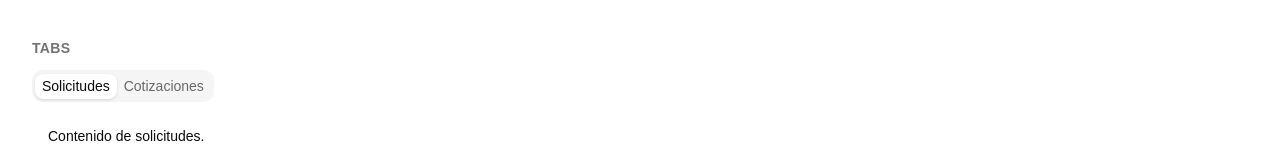
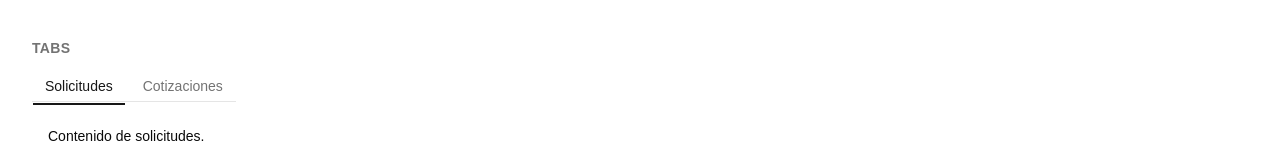
Before and after one commit to No-Country-simulation/S08-26-EQUIPO21-QualityTrack, a React (Vite) app in the folder apps/frontend/: page /kitchen-sink in a window 1280 px wide. Shown: the part 610-770 px from the top of the page. Built offline with nearby package versions, Linux system fonts and the light colour scheme; no server answers.

Commit message:
feat(frontend): add shared Tabs wrapper

```diff
--- /dev/null
+++ b/apps/frontend/src/components/ui/Tabs.tsx
@@ -0,0 +1,84 @@
+import type { ComponentProps, ReactNode } from 'react';
+
+import { cn } from '@/lib/utils';
+
+import {
+  Tabs as BaseTabs,
+  TabsContent,
+  TabsList as BaseTabsList,
+  TabsTrigger as BaseTabsTrigger,
+} from './base/tabs';
+
+export interface TabsProps {
+  readonly value: string;
+  readonly onValueChange: (value: string) => void;
+  readonly children: ReactNode;
+  readonly className?: string;
+}
+
+function TabsRoot({ value, onValueChange, children, className }: TabsProps) {
+  return (
+    <BaseTabs value={value} onValueChange={onValueChange} className={className}>
+      {children}
+    </BaseTabs>
+  );
+}
+
+export type TabsListProps = ComponentProps<typeof BaseTabsList>;
+
+function TabsList({ className, ...props }: Omit<TabsListProps, 'variant'>) {
+  return (
+    <BaseTabsList
+      variant="line"
+      className={cn('gap-1 border-b border-border p-0', className)}
+      {...props}
+    />
+  );
+}
+
+export interface TabsTriggerProps {
+  readonly value: string;
+  readonly children: ReactNode;
+  readonly disabled?: boolean;
+  readonly className?: string;
+}
+
+function TabsTrigger({
+  value,
+  children,
+  disabled,
+  className,
+}: TabsTriggerProps) {
+  return (
+    <BaseTabsTrigger
+      value={value}
+      disabled={disabled}
+      className={cn(
+        'rounded-none px-3 py-2 text-muted-foreground data-active:text-primary after:bg-primary',
+        className,
+      )}
+    >
+      {children}
+    </BaseTabsTrigger>
+  );
+}
+
+export interface TabsPanelProps {
+  readonly value: string;
+  readonly children: ReactNode;
+  readonly className?: string;
+}
+
+function TabsPanel({ value, children, className }: TabsPanelProps) {
+  return (
+    <TabsContent value={value} className={className}>
+      {children}
+    </TabsContent>
+  );
+}
+
+export const Tabs = Object.assign(TabsRoot, {
+  List: TabsList,
+  Trigger: TabsTrigger,
+  Panel: TabsPanel,
+});
--- a/apps/frontend/src/components/ui/index.ts
+++ b/apps/frontend/src/components/ui/index.ts
@@ -36,7 +36,6 @@ export {
   TableHeader,
   TableRow,
 } from './base/table';
-export { Tabs, TabsContent, TabsList, TabsTrigger } from './base/tabs';
 
 // Propios: sin primitivo equivalente en shadcn/ui ni en MynaUI (ver ADR-0013).
 export {
@@ -48,3 +47,10 @@ export { EmptyState, type EmptyStateProps } from './EmptyState';
 export { ErrorState, type ErrorStateProps } from './ErrorState';
 export { Field, type FieldProps } from './Field';
 export { SearchInput, type SearchInputProps } from './SearchInput';
+export {
+  Tabs,
+  type TabsListProps,
+  type TabsPanelProps,
+  type TabsProps,
+  type TabsTriggerProps,
+} from './Tabs';
--- a/apps/frontend/src/dev/KitchenSinkPage.tsx
+++ b/apps/frontend/src/dev/KitchenSinkPage.tsx
@@ -27,9 +27,6 @@ import {
   SearchInput,
   Skeleton,
   Tabs,
-  TabsContent,
-  TabsList,
-  TabsTrigger,
   type DataTableColumn,
 } from '@/components/ui';
 
@@ -126,16 +123,16 @@ export function KitchenSinkPage() {
 
       <Section title="Tabs">
         <Tabs value={tab} onValueChange={setTab}>
-          <TabsList aria-label="Ejemplo de pestañas">
-            <TabsTrigger value="primeros">Solicitudes</TabsTrigger>
-            <TabsTrigger value="segundos">Cotizaciones</TabsTrigger>
-          </TabsList>
-          <TabsContent value="primeros" className="p-4">
+          <Tabs.List aria-label="Ejemplo de pestañas">
+            <Tabs.Trigger value="primeros">Solicitudes</Tabs.Trigger>
+            <Tabs.Trigger value="segundos">Cotizaciones</Tabs.Trigger>
+          </Tabs.List>
+          <Tabs.Panel value="primeros" className="p-4">
             Contenido de solicitudes.
-          </TabsContent>
-          <TabsContent value="segundos" className="p-4">
+          </Tabs.Panel>
+          <Tabs.Panel value="segundos" className="p-4">
             Contenido de cotizaciones.
-          </TabsContent>
+          </Tabs.Panel>
         </Tabs>
       </Section>
 
```
